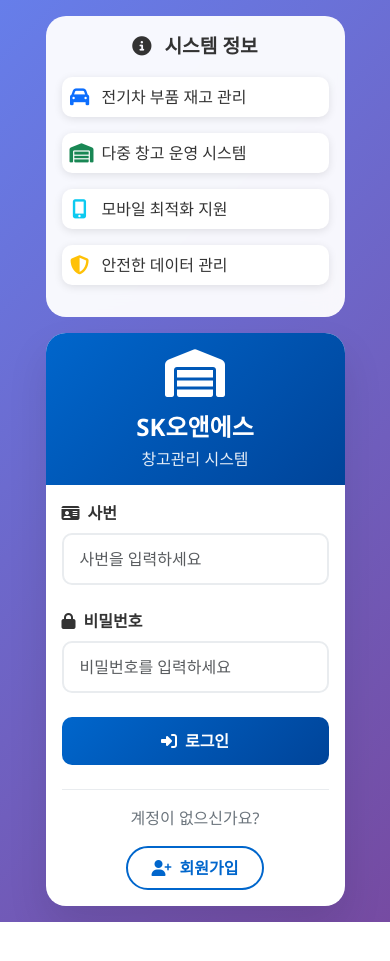
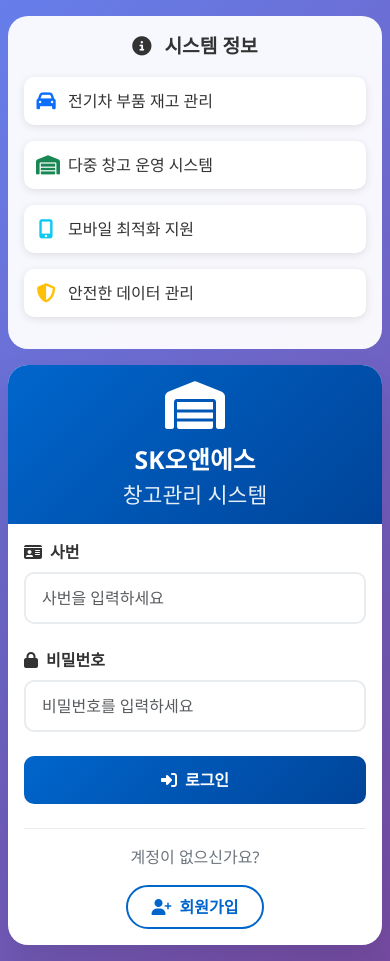
Before and after one commit to Newyorkcheesebuger/sk-ons-warehouse, a Flask app: page / in a window 390 px wide. Before the commit the page ends 922 px from the top, so only its background shows below. Run offline with Flask 3, Linux system fonts and the light colour scheme; parts of the project's set-up code (start-up, migrations or seed data) failed here and were passed over.

Commit message:
Update login.html

```diff
--- a/templates/login.html
+++ b/templates/login.html
@@ -1,8 +1,22 @@
 {% extends "base.html" %}
+{% block title %}SK오앤에스 창고관리 시스템 - 로그인{% endblock %}
+{% block content %}
+<div class="page-wrapper">
+    <!-- Flash 메시지 영역 -->
+    {% with messages = get_flashed_messages(with_categories=true) %}
+        {% if messages %}
+            <div class="flash-messages">
+                {% for category, message in messages %}
+                    <div class="alert alert-{{ 'danger' if category == 'error' else category }} alert-dismissible fade show">
+                        <i class="fas fa-exclamation-triangle me-2"></i>
+                        {{ message }}
+                        <button type="button" class="btn-close" data-bs-dismiss="alert"></button>
+                    </div>
+                {% endfor %}
+            </div>
+        {% endif %}
+    {% endwith %}
 
-{% block title %}SK오앤에스 창고관리 시스템 - 로그인{% endblock %}
-
-{% block content %}
     <div class="login-container">
         <div class="login-card">
             <div class="login-header">
@@ -25,7 +39,8 @@
                                name="employee_id"
                                placeholder="사번을 입력하세요"
                                required
-                           autocomplete="username">
+                               autocomplete="username"
+                               value="{{ request.form.employee_id if request.form.employee_id }}">
                     </div>
 
                     <div class="form-group">
@@ -81,22 +96,69 @@
             </div>
         </div>
     </div>
+</div>
 
 <style>
 body {
     background: linear-gradient(135deg, #667eea 0%, #764ba2 100%);
     min-height: 100vh;
+    margin: 0;
+    padding: 0;
+}
+
+.page-wrapper {
+    min-height: 100vh;
     display: flex;
+    flex-direction: column;
     align-items: center;
     justify-content: center;
     padding: 2rem 1rem;
+    position: relative;
+}
+
+/* Flash 메시지 스타일 */
+.flash-messages {
+    position: fixed;
+    top: 20px;
+    left: 50%;
+    transform: translateX(-50%);
+    z-index: 9999;
+    width: 90%;
+    max-width: 500px;
+}
+
+.alert {
+    border-radius: 10px;
+    border: none;
+    box-shadow: 0 4px 12px rgba(0,0,0,0.15);
+    margin-bottom: 10px;
+}
+
+.alert-danger {
+    background-color: #f8d7da;
+    color: #721c24;
+    border-left: 4px solid #dc3545;
+}
+
+.alert-success {
+    background-color: #d4edda;
+    color: #155724;
+    border-left: 4px solid #28a745;
+}
+
+.alert-warning {
+    background-color: #fff3cd;
+    color: #856404;
+    border-left: 4px solid #ffc107;
 }
 
 .login-container {
     display: flex;
     gap: 2rem;
-    max-width: 800px;
+    max-width: 900px;
     width: 100%;
+    justify-content: center;
+    align-items: flex-start;
 }
 
 .login-card {
@@ -106,6 +168,7 @@
     overflow: hidden;
     flex: 1;
     max-width: 400px;
+    min-width: 350px;
 }
 
 .login-header {
@@ -148,6 +211,7 @@
     border-radius: 10px;
     font-size: 1rem;
     transition: all 0.3s ease;
+    box-sizing: border-box;
 }
 
 .form-control:focus {
@@ -167,6 +231,7 @@
     font-weight: 600;
     transition: all 0.3s ease;
     margin-bottom: 1.5rem;
+    cursor: pointer;
 }
 
 .btn-login:hover {
@@ -210,6 +275,7 @@
     padding: 1.5rem;
     flex: 1;
     max-width: 350px;
+    min-width: 300px;
     height: fit-content;
 }
 
@@ -245,66 +311,51 @@
 
 /* 반응형 디자인 */
 @media (max-width: 768px) {
-    body {
+    .page-wrapper {
         padding: 1rem 0.5rem;
     }
 
     .login-container {
         flex-direction: column;
         gap: 1rem;
+        align-items: center;
     }
 
     .login-card,
     .info-card {
         max-width: 100%;
-    }
-
-    .login-header {
-        padding: 1.5rem;
-    }
-
-    .logo-section h2 {
-        font-size: 1.5rem;
-    }
-
-    .logo-section h4 {
-        font-size: 1rem;
-    }
-
-    .login-body {
-        padding: 1.5rem;
+        min-width: auto;
+        width: 100%;
     }
 
     .info-card {
         order: -1;
+        max-width: 400px;
+    }
+
+    .flash-messages {
+        width: 95%;
+        top: 10px;
     }
 }
 
 @media (max-width: 480px) {
-    .login-header {
-        padding: 1rem;
-    }
-
-    .login-body {
-        padding: 1rem;
-    }
-
+    .login-header,
+    .login-body,
     .info-card {
         padding: 1rem;
     }
 
-    .info-item {
-        padding: 0.5rem;
+    .flash-messages {
+        top: 5px;
+        width: 98%;
     }
 }
 
 /* 애니메이션 효과 */
-.login-card {
+.login-card,
+.info-card {
     animation: slideInUp 0.5s ease-out;
-}
-
-.info-card {
-    animation: slideInUp 0.5s ease-out 0.2s both;
 }
 
 @keyframes slideInUp {
@@ -317,28 +368,27 @@
         transform: translateY(0);
     }
 }
-
-/* 로딩 상태 */
-.btn-login:active {
-    transform: scale(0.98);
-}
-
-/* 포커스 표시 개선 */
-.form-control:focus,
-.btn-login:focus,
-.btn-register:focus {
-    outline: 2px solid transparent;
-    outline-offset: 2px;
-}
 </style>
 
 <script>
 document.addEventListener('DOMContentLoaded', function() {
+    // Flash 메시지 자동 닫기
+    const alerts = document.querySelectorAll('.alert');
+    alerts.forEach(alert => {
+        setTimeout(() => {
+            if (alert.parentNode) {
+                alert.style.opacity = '0';
+                setTimeout(() => alert.remove(), 300);
+            }
+        }, 5000);
+    });
+
     // 폼 유효성 검사
     const form = document.querySelector('.login-form');
     const employeeIdInput = document.getElementById('employee_id');
     const passwordInput = document.getElementById('password');
 
+    if (form) {
         form.addEventListener('submit', function(e) {
             const employeeId = employeeIdInput.value.trim();
             const password = passwordInput.value.trim();
@@ -355,54 +405,33 @@
             submitBtn.innerHTML = '<i class="fas fa-spinner fa-spin me-2"></i>로그인 중...';
             submitBtn.disabled = true;
 
-        // 실패 시 원래 상태로 복원 (실제로는 서버에서 처리)
+            // 타임아웃으로 버튼 복원 (실제로는 페이지 리로드됨)
             setTimeout(() => {
                 submitBtn.innerHTML = originalText;
                 submitBtn.disabled = false;
-        }, 3000);
+            }, 10000);
         });
-
-    // 엔터키 처리
-    [employeeIdInput, passwordInput].forEach(input => {
-        input.addEventListener('keypress', function(e) {
-            if (e.key === 'Enter') {
-                e.preventDefault();
-                form.requestSubmit();
     }
-        });
-    });
-
-    // 입력 필드 애니메이션
-    [employeeIdInput, passwordInput].forEach(input => {
-        input.addEventListener('focus', function() {
-            this.parentElement.classList.add('focused');
-        });
-
-        input.addEventListener('blur', function() {
-            if (!this.value) {
-                this.parentElement.classList.remove('focused');
-            }
-        });
-    });
 
     console.log('로그인 페이지 로드 완료');
 });
 
 function showAlert(message, type = 'info') {
-    // 기존 알림이 있으면 제거
-    const existingAlert = document.querySelector('.alert');
+    const existingAlert = document.querySelector('.temp-alert');
     if (existingAlert) {
         existingAlert.remove();
     }
 
     const alertDiv = document.createElement('div');
-    alertDiv.className = `alert alert-${type} alert-dismissible fade show`;
+    alertDiv.className = `alert alert-${type === 'error' ? 'danger' : type} alert-dismissible fade show temp-alert`;
     alertDiv.style.cssText = `
         position: fixed;
         top: 20px;
-        right: 20px;
+        left: 50%;
+        transform: translateX(-50%);
         z-index: 9999;
         min-width: 300px;
+        max-width: 90vw;
         border-radius: 10px;
     `;
     alertDiv.innerHTML = `
@@ -413,10 +442,10 @@
 
     document.body.appendChild(alertDiv);
 
-    // 3초 후 자동 제거
     setTimeout(() => {
         if (alertDiv.parentNode) {
-            alertDiv.remove();
+            alertDiv.style.opacity = '0';
+            setTimeout(() => alertDiv.remove(), 300);
         }
     }, 3000);
 }
```
Lines whose indentation alone changed are shown as unchanged.
